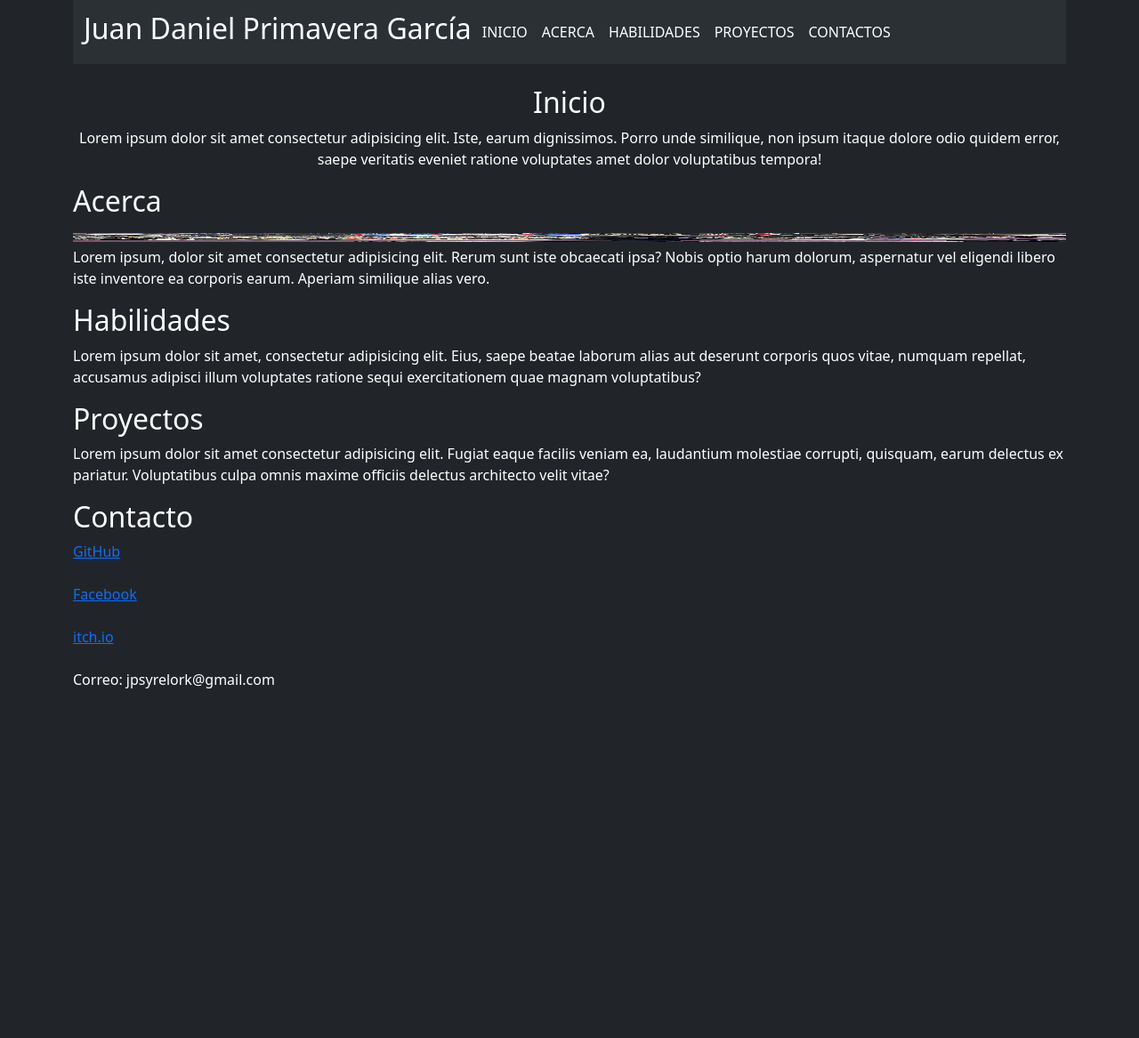
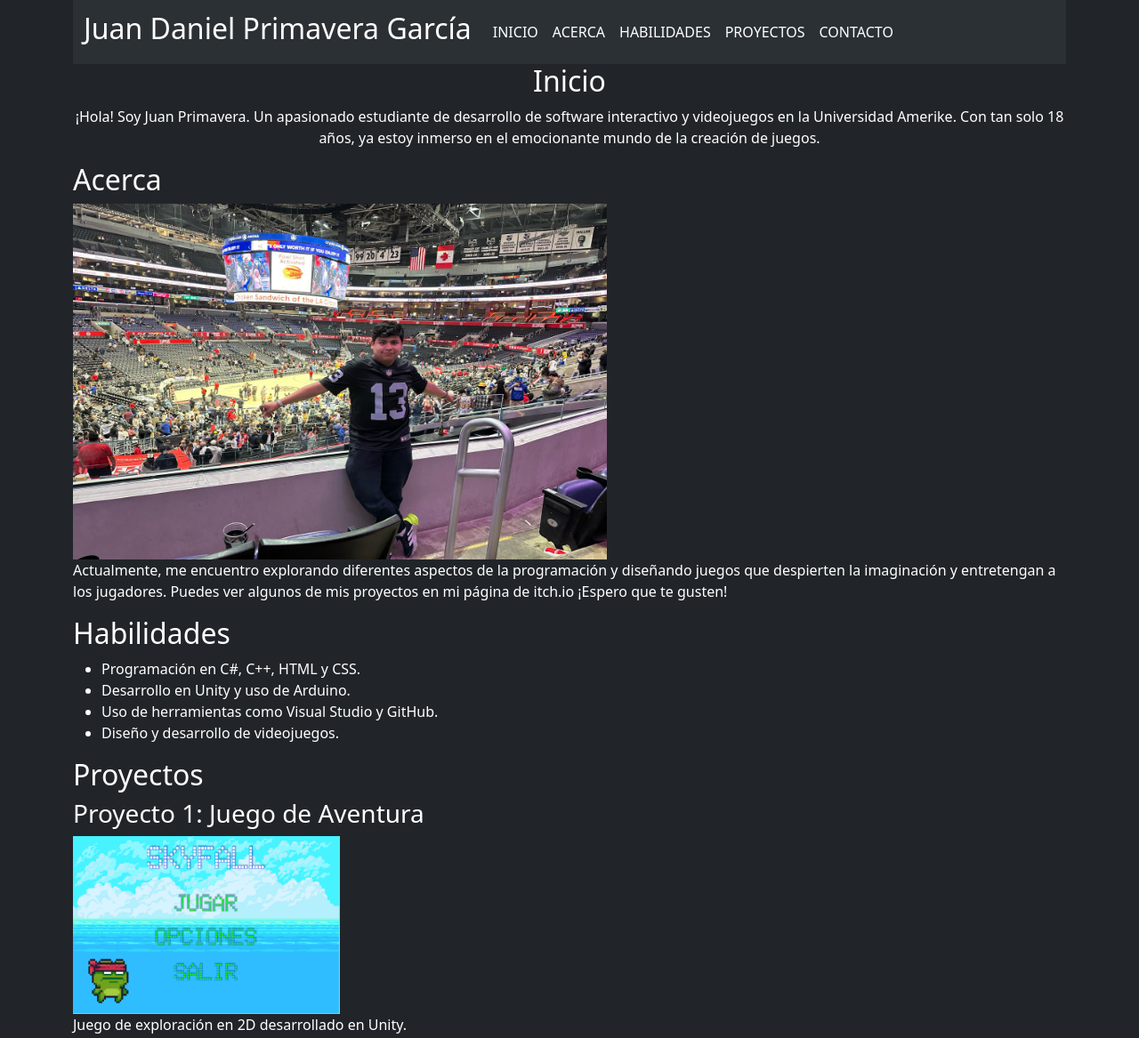
Before and after one commit to OakIsland22/Actividades, a plain HTML site: page docs/index.html in a window 1280 px wide. Shown: the top 1167 px of the page at 89% size. Before the commit the page ends 800 px from the top, so only its background shows below. Drawn offline with nearby package versions, Linux system fonts and the light colour scheme.

Commit message:
Areglando IMG

```diff
--- a/docs/index.html
+++ b/docs/index.html
@@ -4,70 +4,84 @@
     <meta charset="UTF-8">
     <meta name="viewport" content="width=device-width, initial-scale=1.0">
     <title>CV-Web</title>
-    <link rel="stylesheet" href="styles.ccs">
+    <link rel="stylesheet" href="styles.css">
     <link href="https://cdn.jsdelivr.net/npm/bootstrap@5.3.3/dist/css/bootstrap.min.css" rel="stylesheet" integrity="sha384-QWTKZyjpPEjISv5WaRU9OFeRpok6YctnYmDr5pNlyT2bRjXh0JMhjY6hW+ALEwIH" crossorigin="anonymous">
-    <nav>
-        <nav class="navbar navbar-expand-lg bg-body-tertiary sticky-top bg-body-tertiary" id="navbar" data-bs-theme="dark" style="top: 0px;">
+    <link rel="icon" href="favicon.ico">
+</head>
+<body class="bg-dark text-white container">
+
+    <!-- Navegación -->
+    <nav class="navbar navbar-expand-lg bg-body-tertiary sticky-top bg-body-tertiary" id="navbar" data-bs-theme="dark">
         <div class="container">
-              <a class="navbar-brand" href="#">
-                <h2>Juan Daniel Primavera García</h2>
-              </a>
+            <a class="navbar-brand" href="#"><h2>Juan Daniel Primavera García</h2></a>
             <button class="navbar-toggler" type="button" data-bs-toggle="collapse" data-bs-target="#navbarSupportedContent" aria-controls="navbarSupportedContent" aria-expanded="false" aria-label="Toggle navigation">
                 <span class="navbar-toggler-icon"></span>
             </button>
-              <div class="row collapse navbar-collapse" id="navbarSupportedContent">
+            <div class="collapse navbar-collapse" id="navbarSupportedContent">
                 <ul class="navbar-nav me-auto mb-2 mb-lg-0">
-                  <li class="nav-item">
-                    <a class="nav-link active" aria-current="page" href="#top">INICIO</a>
-                  </li>
-                  <li class="nav-item">
-                    <a class="nav-link active" aria-current="page" href="acerca-de.html">ACERCA</a>
-                  </li>
-                  <li class="nav-item">
-                    <a class="nav-link active" aria-current="page" href="ariculos.html">HABILIDADES</a>
-                  </li>
-                  <li class="nav-item">
-                    <a class="nav-link active" aria-current="page" href="#">PROYECTOS</a>
-                  </li>
-                  <li class="nav-item">
-                    <a class="nav-link active" aria-current="page" href="#">CONTACTOS</a>
-                  </li>
+                    <li class="nav-item"><a class="nav-link active" href="#Inicio">INICIO</a></li>
+                    <li class="nav-item"><a class="nav-link active" href="#Acerca">ACERCA</a></li>
+                    <li class="nav-item"><a class="nav-link active" href="#Habilidades">HABILIDADES</a></li>
+                    <li class="nav-item"><a class="nav-link active" href="#Proyectos">PROYECTOS</a></li>
+                    <li class="nav-item"><a class="nav-link active" href="#Contacto">CONTACTO</a></li>
                 </ul>
             </div>
         </div>
     </nav>
-    </nav>
-</head>
-<body class="bg-dark text-white container">
+
+    <!-- Contenido Principal -->
     <main>
-        <section>
-            <br>
-            <h2 id="Inicio" class="text-center">Inicio</h2>
-            <p class="text-center">Lorem ipsum dolor sit amet consectetur adipisicing elit. Iste, earum dignissimos. Porro unde similique, non ipsum itaque dolore odio quidem error, saepe veritatis eveniet ratione voluptates amet dolor voluptatibus tempora!</p>
+        <!-- Sección Inicio -->
+        <section id="Inicio">
+            <h2 class="text-center">Inicio</h2>
+            <p class="text-center">¡Hola! Soy Juan Primavera. Un apasionado estudiante de desarrollo de software interactivo y videojuegos en la Universidad Amerike. Con tan solo 18 años, ya estoy inmerso en el emocionante mundo de la creación de juegos.</p>
         </section>
-        <section>
-            <h2 id="Acerca">Acerca</h2>
-            <img src="/IMG/Mi Imagen.jpeg" class="card-img-top rounded-image" width="109000000" height="10" alt="img mobile">
-            <p>Lorem ipsum, dolor sit amet consectetur adipisicing elit. Rerum sunt iste obcaecati ipsa? Nobis optio harum dolorum, aspernatur vel eligendi libero iste inventore ea corporis earum. Aperiam similique alias vero.</p>
+
+        <!-- Sección Acerca -->
+        <section id="Acerca">
+            <h2>Acerca</h2>
+            <img src="/IMG/Mi_Imagen.jpeg" width="600" height="400"  alt="Mi Foto">
+            <p>Actualmente, me encuentro explorando diferentes aspectos de la programación y diseñando juegos que despierten la imaginación y entretengan a los jugadores. Puedes ver algunos de mis proyectos en mi página de itch.io ¡Espero que te gusten!</p>
         </section>
-        <section>
+
+        <!-- Sección Habilidades -->
+        <section id="Habilidades">
             <h2>Habilidades</h2>
-            <p>Lorem ipsum dolor sit amet, consectetur adipisicing elit. Eius, saepe beatae laborum alias aut deserunt corporis quos vitae, numquam repellat, accusamus adipisci illum voluptates ratione sequi exercitationem quae magnam voluptatibus?</p>
+            <ul>
+                <li>Programación en C#, C++, HTML y CSS.</li>
+                <li>Desarrollo en Unity y uso de Arduino.</li>
+                <li>Uso de herramientas como Visual Studio y GitHub.</li>
+                <li>Diseño y desarrollo de videojuegos.</li>
+            </ul>
         </section>
-        <section>
+
+        <!-- Sección Proyectos -->
+        <section id="Proyectos">
             <h2>Proyectos</h2>
-            <p>Lorem ipsum dolor sit amet consectetur adipisicing elit. Fugiat eaque facilis veniam ea, laudantium molestiae corrupti, quisquam, earum delectus ex pariatur. Voluptatibus culpa omnis maxime officiis delectus architecto velit vitae?</p>
+            <article>
+                <h3>Proyecto 1: Juego de Aventura</h3>
+                <img src="/IMG/Juego_1.png" width="300" height="200" alt="Juego de Aventura">
+                <p>Juego de exploración en 2D desarrollado en Unity.</p>
+            </article>
+            <article>
+                <h3>Proyecto 2: Juego De Exploracion</h3>
+                <img src="/IMG/Juego_2.png" width="300" height="200" alt="Juego de naves">
+                <p>Desarrollo de Un juego para pc y web con Unity.</p>
+            </article>
         </section>
-        <section>
+
+        <!-- Sección Contacto -->
+        <section id="Contacto">
             <h2>Contacto</h2>
-                <a class="linksf" href="https://github.com/OakIsland22">GitHub</a>
-                <br><br>
-                <a class="linksf" href="https://www.facebook.com/juan.primavera.313/">Facebook</a>
-                <br><br>
-                <a class="linksf" href="https://oakisland.itch.io/">itch.io</a>
-                <br><br>
             <p>Correo: jpsyrelork@gmail.com</p>
+            <p><a href="https://github.com/OakIsland22">GitHub</a></p>
+            <p><a href="https://www.facebook.com/juan.primavera.313/">Facebook</a></p>
+            <p><a href="https://oakisland.itch.io/">itch.io</a></p>
         </section>
     </main>
+    <footer class="text-center mt-4">
+        <p>© 2025 Juan Daniel Primavera García - Todos los derechos reservados.</p>
+    </footer>
+
 </body>
 </html>
```
Also changed, not shown: IMG/Juego_1.png (added), IMG/Juego_2.png (added), IMG/Mi_Imagen.jpeg (renamed from IMG/Mi Imagen.jpeg), 1 other file. Lines whose indentation alone changed are shown as unchanged.
